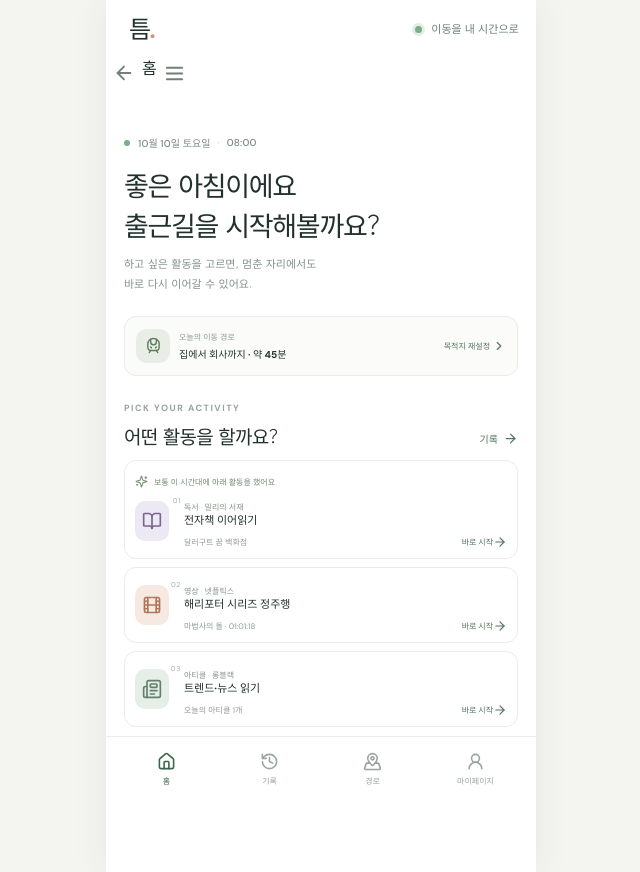
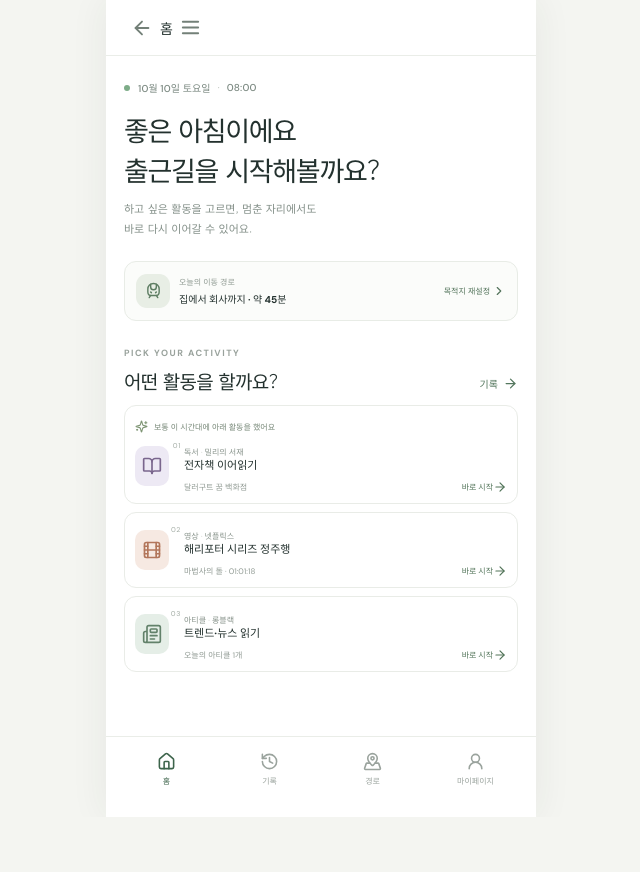
Before and after one commit to hyunmin040113-crypto/wk5-deadline-app, a React (Vite) app: page / in a window 1280 px wide. Shown: the whole page, without its empty margins (319-959 px from the left). After the commit the page ends 817 px from the top, so only its background shows below. Built offline with nearby package versions, Linux system fonts and the light colour scheme.

Commit message:
비율 수정

```diff
--- a/src/styles.css
+++ b/src/styles.css
@@ -93,6 +93,106 @@
 .platform-page .page-title.no-back>div{width:100%}.platform-page .page-title h1{font-size:clamp(21px,6vw,29px);line-height:1.4;letter-spacing:-.8px}.platform-page .train-info{margin-left:11px;flex:1;min-width:0}.platform-page .train-info b,.platform-page .train-info span{display:grid;grid-template-columns:18px minmax(0,1fr);column-gap:8px;align-items:center;line-height:1.45}.platform-page .train-info b svg,.platform-page .train-info span svg{width:17px;height:17px;justify-self:center}.platform-page .train-info span svg{width:15px;height:15px}.platform-page .train-arrival{margin-left:8px;white-space:nowrap}
 @media(max-width:560px){.platform-page .page-title h1{font-size:clamp(21px,6.8vw,25px)}.platform-page .train-info{margin-left:7px}.platform-page .train-info b,.platform-page .train-info span{grid-template-columns:18px minmax(0,1fr);column-gap:5px}.platform-page .train-info b{font-size:8px}.platform-page .train-info span{font-size:8px}}
 
+/* Match the reference app header consistently across every screen. */
+@media (max-width: 850px) {
+  .topbar { display: none; }
+  .mobile-page-head {
+    position: sticky;
+    top: 0;
+    z-index: 8;
+    box-sizing: border-box;
+    display: grid;
+    grid-template-columns: 40px minmax(0, 1fr) 40px;
+    align-items: center;
+    justify-items: center;
+    width: 100%;
+    height: 66px;
+    padding: 0 18px;
+    border-bottom: 1px solid #eaede8;
+    background: #fff;
+    color: #23312e;
+    font-family: 'Gowun Dodum', sans-serif;
+    font-size: 14px;
+    font-weight: 400;
+    line-height: 1;
+  }
+  .main-content .mobile-page-head > button.mobile-back,
+  .main-content .mobile-page-head > button.mobile-menu {
+    appearance: none;
+    display: grid;
+    place-items: center;
+    width: 40px;
+    height: 40px;
+    padding: 0;
+    border: 0;
+    border-radius: 50%;
+    background: transparent;
+    color: #7b8780;
+  }
+  .main-content .mobile-page-head > button.mobile-back { justify-self: start; }
+  .main-content .mobile-page-head > button.mobile-menu { justify-self: end; }
+  .mobile-page-head > span { justify-self: center; white-space: nowrap; }
+  .bottom-nav { height: 66px; }
+  .simulator.open { transform: translateX(0); }
+}
+
+@media (min-width: 431px) {
+  .topbar { display: none; }
+  .app-layout { min-height: 100dvh; padding-bottom: 66px; }
+  .main-content { min-height: 100dvh; }
+  .mobile-page-head { display: grid; }
+}
+
+@media (min-width: 851px) {
+  .mobile-page-head {
+    position: sticky;
+    top: 0;
+    z-index: 8;
+    box-sizing: border-box;
+    display: grid;
+    grid-template-columns: 40px minmax(0, 1fr) 40px;
+    align-items: center;
+    justify-items: center;
+    width: 100%;
+    height: 66px;
+    padding: 0 18px;
+    border-bottom: 1px solid #eaede8;
+    background: #fff;
+    color: #23312e;
+    font-family: 'Gowun Dodum', sans-serif;
+    font-size: 14px;
+    font-weight: 400;
+    line-height: 1;
+  }
+  .main-content .mobile-page-head > button.mobile-back,
+  .main-content .mobile-page-head > button.mobile-menu {
+    appearance: none;
+    display: grid;
+    place-items: center;
+    width: 40px;
+    height: 40px;
+    padding: 0;
+    border: 0;
+    border-radius: 50%;
+    background: transparent;
+    color: #7b8780;
+  }
+  .main-content .mobile-page-head > button.mobile-back { justify-self: start; }
+  .main-content .mobile-page-head > button.mobile-menu { justify-self: end; }
+  .mobile-page-head > span { justify-self: center; white-space: nowrap; }
+}
+
+@media (max-width: 430px) {
+  .app-layout { padding-bottom: 66px; }
+  .main-content { min-height: 100dvh; }
+  .main-content > .page { scroll-margin-top: 66px; }
+}
+
+@media (max-width: 560px) {
+  body { min-width: 0; overflow-x: clip; }
+  html { overflow-x: clip; }
+}
+
 .book-deco-cover{display:block;overflow:hidden;background:#c6c4e8;color:#5a3e68}.book-deco-cover:before{display:none}.book-mockup-art{position:absolute;inset:0;width:100%;height:100%;object-fit:cover}.book-mockup-wash{position:absolute;inset:0;background:linear-gradient(180deg,#fff2 0%,#fff0 46%,#44334a33 100%)}.book-mockup-spine{position:absolute;left:7px;top:0;bottom:0;width:5px;background:#fff5;box-shadow:1px 0 #45364b30}.book-mockup-title{position:absolute;left:16px;right:8px;top:17%;display:grid;gap:7px;color:#684477;text-align:center;text-shadow:0 1px 0 #fff9}.book-mockup-title>b{font-family:'Gowun Dodum',sans-serif;font-size:clamp(12px,3.2vw,17px);font-weight:700;line-height:1.35;letter-spacing:-.6px}.book-mockup-title>small{font-family:'Gowun Dodum',sans-serif;font-size:7px;color:#61456d}
 
 .return-cover-art{position:relative;overflow:hidden;align-items:stretch;justify-content:flex-start;background:#d8d3e8;color:#694274}.return-mini-art{position:absolute;inset:0;width:100%;height:100%;object-fit:cover}.return-mini-shade{position:absolute;inset:0;background:linear-gradient(180deg,#fff3 0%,transparent 56%,#33443542 100%)}.return-cover-art>span{position:absolute;z-index:1;top:9px;left:3px;right:3px;text-align:center;color:#674075;font-size:7px;font-weight:700;line-height:1.15;letter-spacing:-.3px;text-shadow:0 1px #fff9}
```
